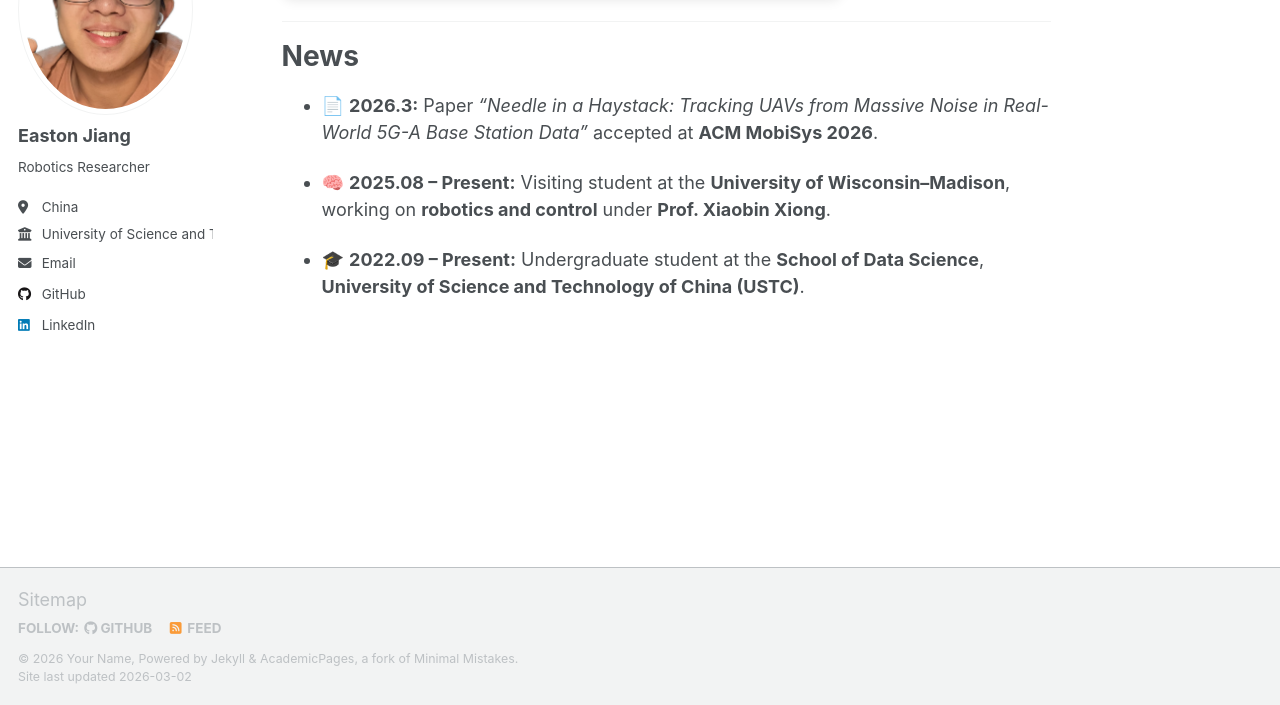
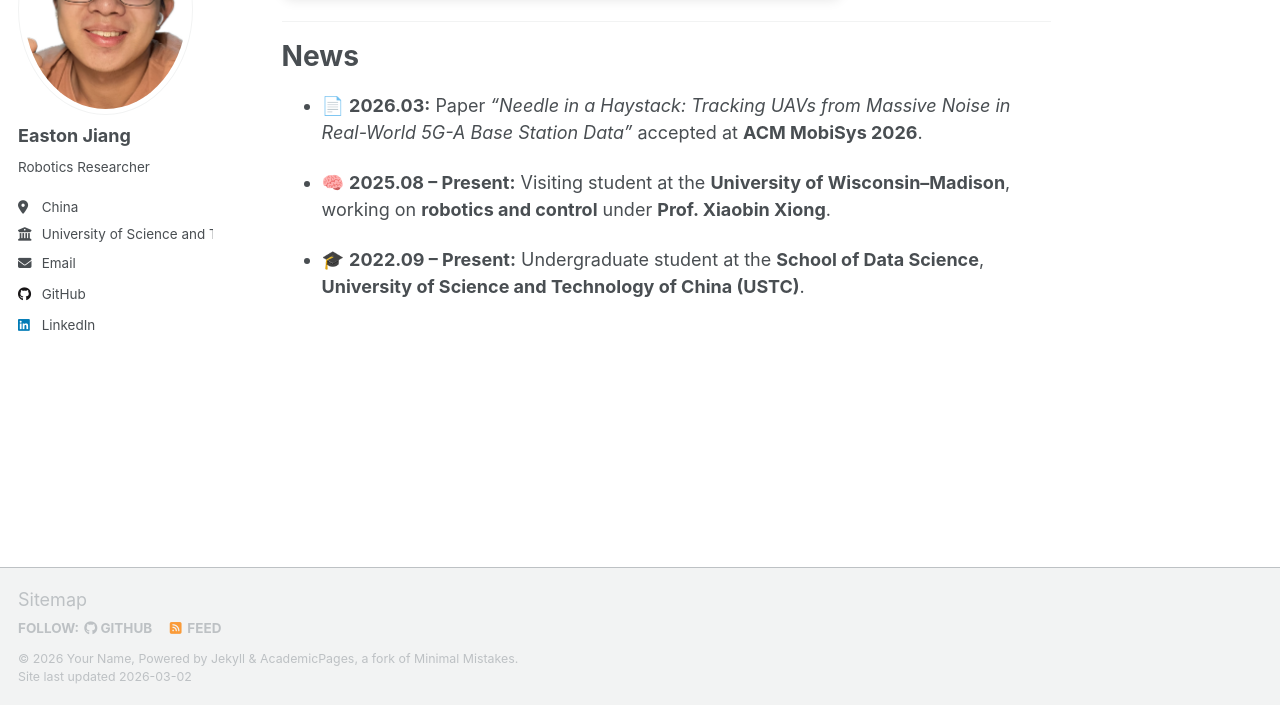
Before and after one commit to 1EastonJ/1eastonj, a Jekyll site: the page built from _pages/about.md, in a window 1280 px wide and 900 px high, scrolled down 2747 px, cut to the strip 195-900 px from the top of the window. Built offline with Jekyll 4.4.1, drawn with Linux system fonts in a browser that asks for light colours; a script that is not in the unit is left out.

Commit message:
Fix date format in news section of about.md

```diff
--- a/_pages/about.md
+++ b/_pages/about.md
@@ -126,7 +126,7 @@ His research interests lie in **robotics and control**, including **whole-body t
 
 News
 ======
-- 📄 **2026.3:** Paper *“Needle in a Haystack: Tracking UAVs from Massive Noise in Real-World 5G-A Base Station Data”* accepted at **ACM MobiSys 2026**.
+- 📄 **2026.03:** Paper *“Needle in a Haystack: Tracking UAVs from Massive Noise in Real-World 5G-A Base Station Data”* accepted at **ACM MobiSys 2026**.
 
 - 🧠 **2025.08 – Present:** Visiting student at the **University of Wisconsin–Madison**, working on **robotics and control** under **Prof. Xiaobin Xiong**.
 
```
